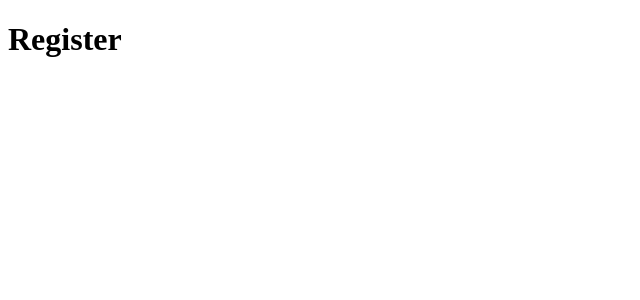
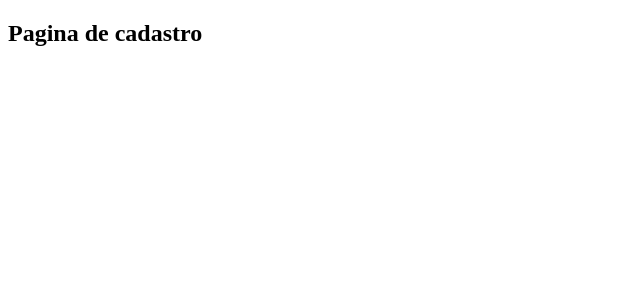
Before and after one commit to Leolepes/frontend-kenziehubv2.1-typescript, a React (Vite) app: page /register in a window 1280 px wide. Shown: the top 300 px of the page, without its empty margins (0-640 px from the left). Built offline with nearby package versions, Linux system fonts and the light colour scheme.

Commit message:
feat: inicio da pagina de registro

```diff
--- /dev/null
+++ b/src/pages/pageDashboard/index.tsx
@@ -0,0 +1,3 @@
+export const PageDashboard = () => {
+    return <h2>Painel </h2>;
+  };
--- a/src/pages/pageLogin/index.tsx
+++ b/src/pages/pageLogin/index.tsx
@@ -1,4 +1,4 @@
-export const LoginPage = () => {
+export const PageLogin = () => {
   return (
     <>
       <h1>Página de Login</h1>
--- /dev/null
+++ b/src/pages/pageRegister/index.tsx
@@ -0,0 +1,3 @@
+export const PageRegister = () => {
+  return <h2>Pagina de cadastro</h2>;
+};
--- a/src/routes/index.tsx
+++ b/src/routes/index.tsx
@@ -1,33 +1,31 @@
 import { createBrowserRouter } from "react-router-dom";
-import { LoginPage } from "../pages/pageLogin";
+import { PageLogin } from "../pages/pageLogin";
+import { PageRegister } from "../pages/pageRegister";
+import { PageDashboard } from "../pages/pageDashboard";
 
 export const routes = createBrowserRouter([
   {
     path: "/",
     element: (
-    <LoginPage/>
+    <PageLogin/>
     ),
   },
   {
     path: "/login",
     element: (
-    <LoginPage/>
+    <PageLogin/>
     ),
   },
   {
     path: "/register",
     element: (
-      <div>
-        <h1>Register</h1>
-      </div>
+   <PageRegister/>
     ),
   },
   {
     path: "/dashboard",
     element: (
-      <div>
-        <h1>Dashboard</h1>
-      </div>
+    <PageDashboard/>
     ),
   },
 ]);
```
